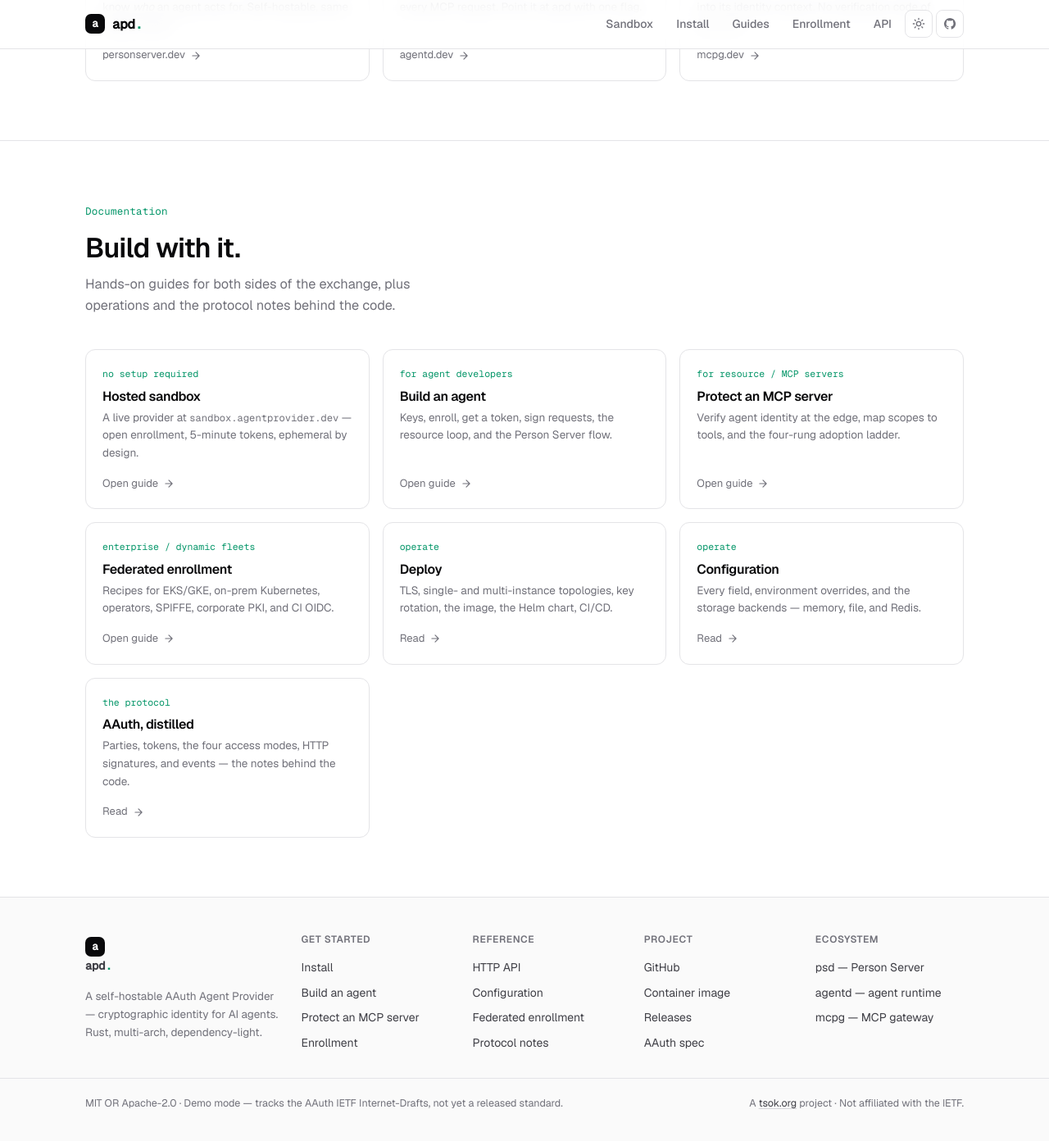
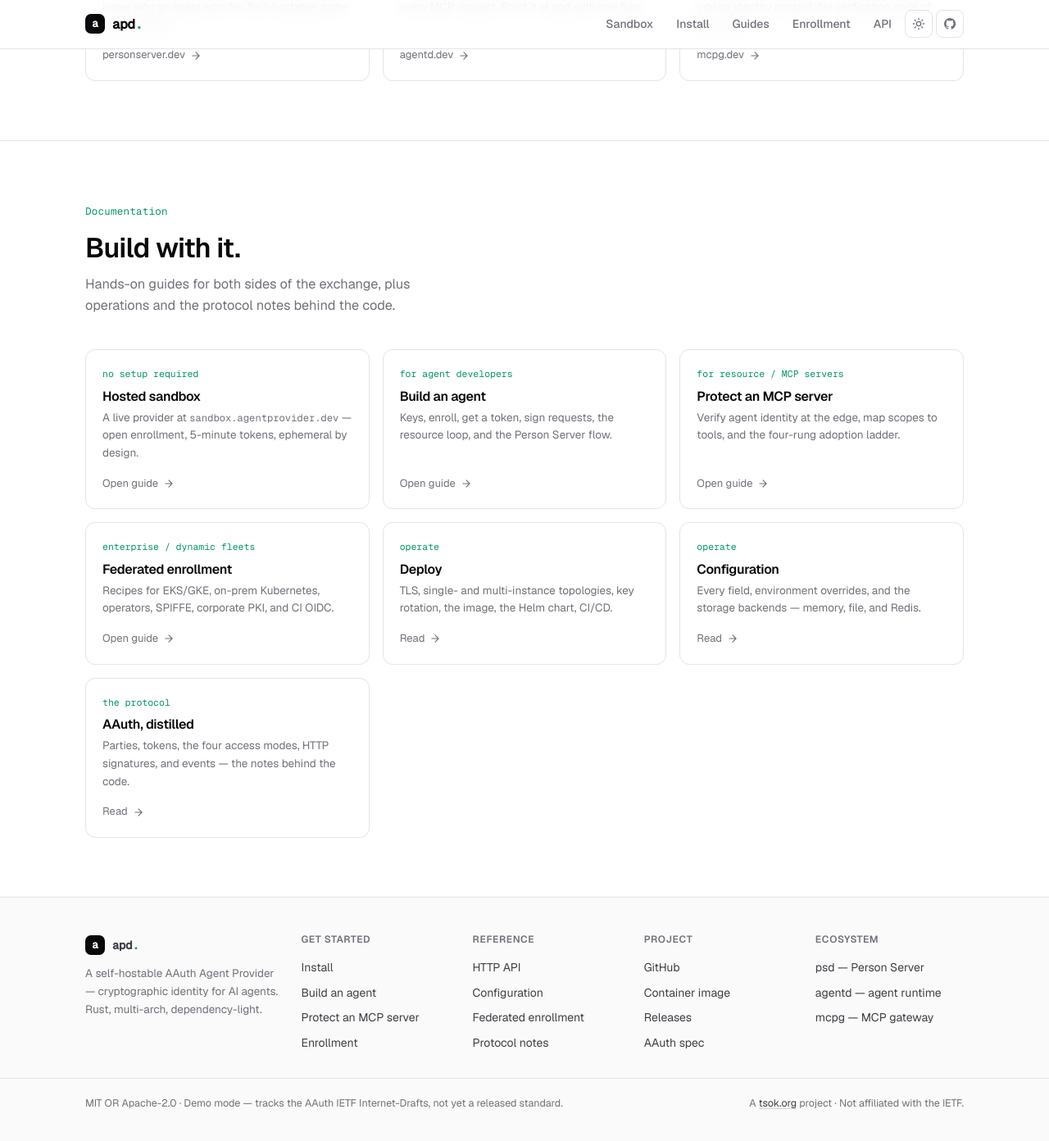
Before and after one commit to AgentProvider/source-code, a Jekyll site: the page built from index.html, in a window 1280 px wide and 1400 px high, scrolled down 4183 px. Shown: the top 1392 px of the window at 82% size. Built offline with Jekyll 4.4.1, drawn with Linux system fonts in a browser that asks for light colours.

Commit message:
site: stop the footer wordmark stacking
`.footer .col a { display: block }` is specificity (0,2,1) and overrides
`.brand { display: flex }` at (0,1,0), so in the footer the brand lost its
flex layout: the 24px grid mark became block-level and sat on its own line
above the name, instead of beside it.

Restored at higher specificity with `.footer .col a.brand` rather than
weakening the link rule, which every other footer link depends on. Padding
is reset too, since the generic rule adds vertical padding meant for list
links.

Found by the psd project hitting it in the CSS they adapted from here.

Claude-Session: https://claude.ai/code/session_01By4kRh2Tj2HAgfqKjv8zSj

```diff
--- a/assets/css/site.css
+++ b/assets/css/site.css
@@ -329,6 +329,11 @@ code, kbd, pre { font-family: var(--font-mono); font-size: 0.9em; }
 .footer .wrap { display: grid; grid-template-columns: 1.3fr repeat(4, 1fr); gap: 28px; }
 .footer .col h4 { font-size: 12px; text-transform: uppercase; letter-spacing: .05em; color: var(--muted-fg); margin: 0 0 12px; font-weight: 600; }
 .footer .col a { display: block; color: var(--fg-soft); font-size: 14px; padding: 4px 0; transition: color .15s; }
+/* The rule above is (0,2,1) and beats `.brand` at (0,1,0), so the footer
+   wordmark loses its flex layout: the 24px grid mark becomes block-level
+   and stacks above the name instead of sitting beside it. Restore it at
+   higher specificity rather than weakening the link rule. */
+.footer .col a.brand { display: inline-flex; align-items: center; gap: 9px; padding: 0; }
 .footer .col a:hover { color: var(--accent); }
 .footer .about p { color: var(--muted-fg); font-size: 13.5px; margin: 12px 0 0; max-width: 34ch; }
 .footer .legal { border-top: 1px solid var(--border); margin-top: 28px; padding-top: 20px; font-size: 12.5px; color: var(--muted-fg); }
```
